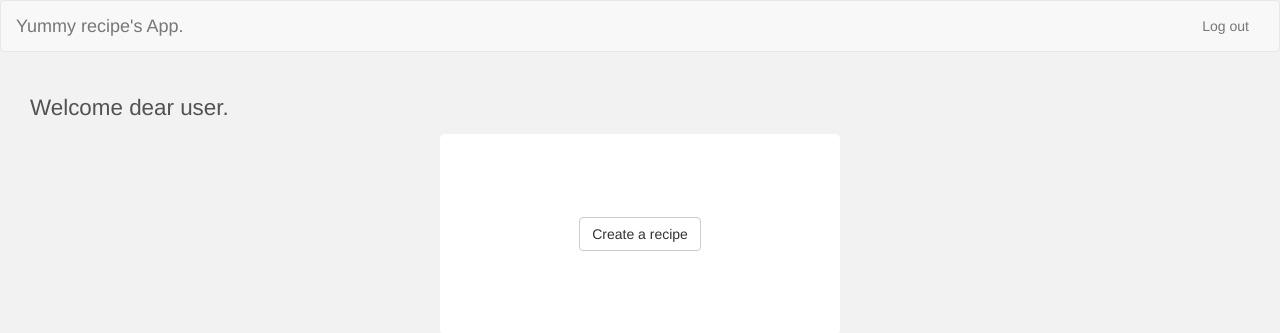
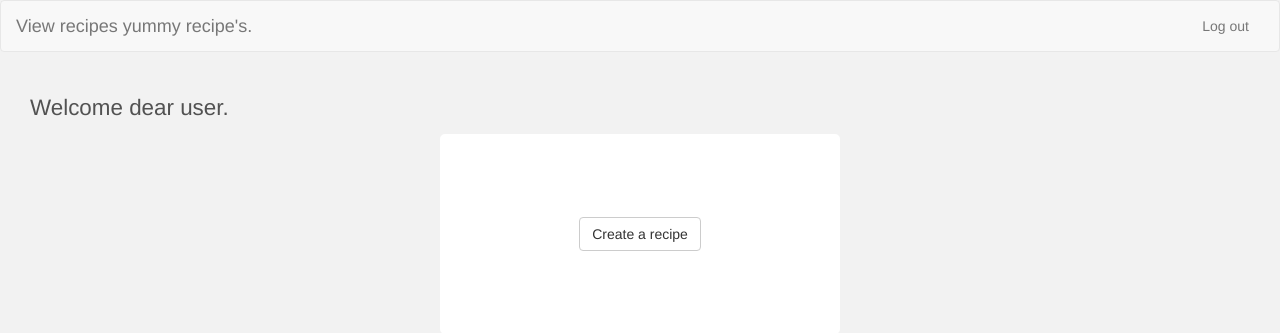
Before and after one commit to bozicschucky/Andela-Self-learning-clinic-cohort-5., a Flask app: page /dashboard in a window 1280 px wide. Shown: the top 333 px of the page. Run offline with Flask 2, Linux system fonts and the light colour scheme; some libraries are stand-ins or nearby versions.

Commit message:
updated the files and added a fav ico

```diff
--- a/templates/index.html
+++ b/templates/index.html
@@ -11,7 +11,7 @@
             <span class="icon-bar"></span>
             <span class="icon-bar"></span>
           </button>
-          <a class="navbar-brand" href="#">Yummy recipe's App.</a>
+          <a class="navbar-brand" href="{{ url_for('recipes') }} ">View recipes yummy recipe's.</a>
         </div>
 
         <!-- Collect the nav links, forms, and other content for toggling -->
--- a/templates/layout.html
+++ b/templates/layout.html
@@ -7,6 +7,7 @@
     <title>Welcome to the yummy recipes app.</title>
 
     <!-- Bootstrap -->
+    <link rel="shortcut icon"    href="{{ url_for('static', filename='img/favicon.ico') }}">
     <link href="{{url_for('static', filename='css/bootstrap.min.css')}}" rel="stylesheet">
     <link href="{{url_for('static', filename='css/main.css')}}" rel="stylesheet">
 
```
